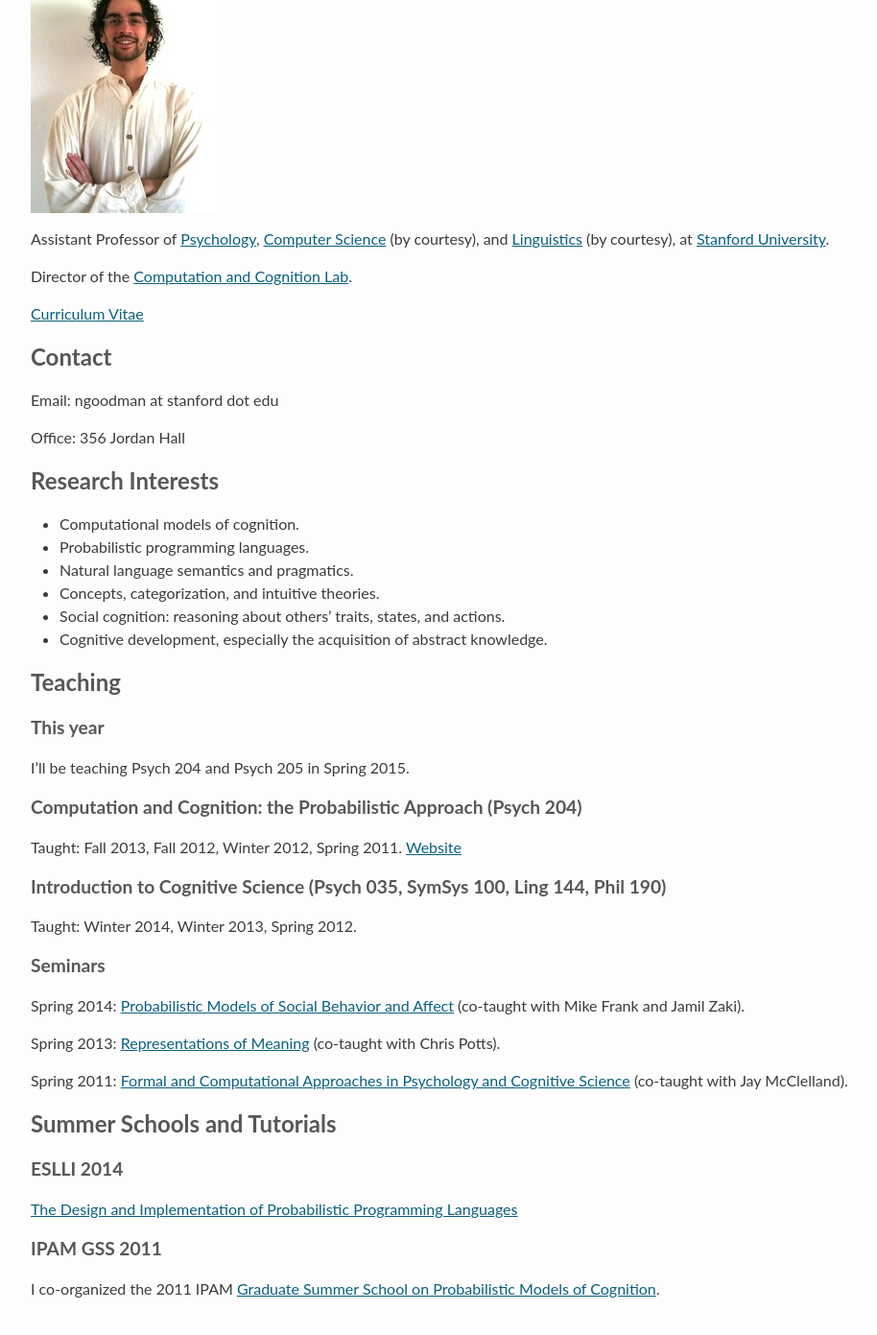
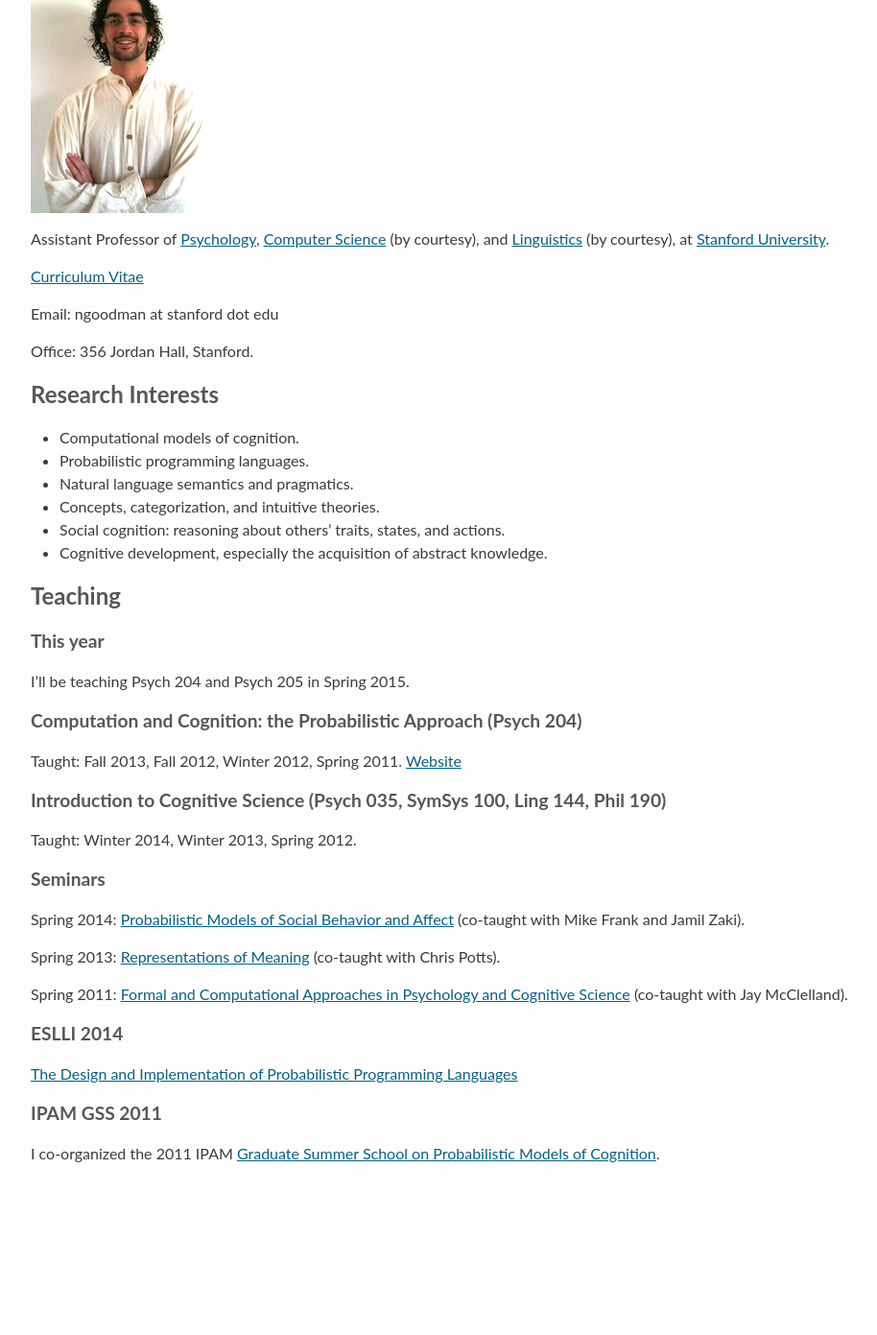
Before and after one commit to stanford-cocolab/cocolab.stanford.edu, a Jekyll site: the page built from ndg.md, in a window 1280 px wide and 1400 px high, scrolled down 194 px. Shown: the top 1391 px of the window at 96% size, without its empty margins (94-1008 px from the left). Built offline with Jekyll 4.4.1, drawn with Linux system fonts in a browser that asks for light colours; Markdown is read by kramdown in place of the engine named in the settings; after the commit the page ends 1453 px from its top, so only the background shows below that.

Commit message:
edit ndg.md

```diff
--- a/ndg.md
+++ b/ndg.md
@@ -9,16 +9,11 @@
 
 Assistant Professor of [Psychology](https://www.stanford.edu/dept/psychology/), [Computer Science](http://www-cs.stanford.edu/) (by courtesy), and [Linguistics](http://linguistics.stanford.edu/) (by courtesy), at [Stanford University](http://stanford.edu).
 
-Director of the [Computation and Cognition Lab](http://cocolab.stanford.edu).
-
 [Curriculum Vitae](ndg-cv.pdf)
-
-
-## Contact
 
 Email: ngoodman at stanford dot edu
 
-Office: 356 Jordan Hall
+Office: 356 Jordan Hall, Stanford.
 
 
 ## Research Interests
@@ -58,8 +53,6 @@
 Spring 2011: [Formal and Computational Approaches in Psychology and Cognitive Science](http://www.stanford.edu/~ngoodman/Psych239.html) (co-taught with Jay McClelland).
 
 
-## Summer Schools and Tutorials
-
 ### ESLLI 2014
 [The Design and Implementation of Probabilistic Programming Languages](http://dippl.org)
 
```
